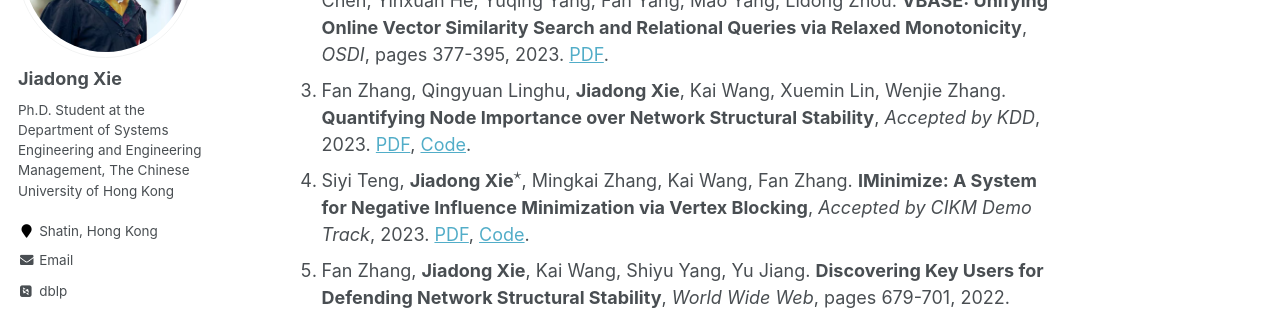
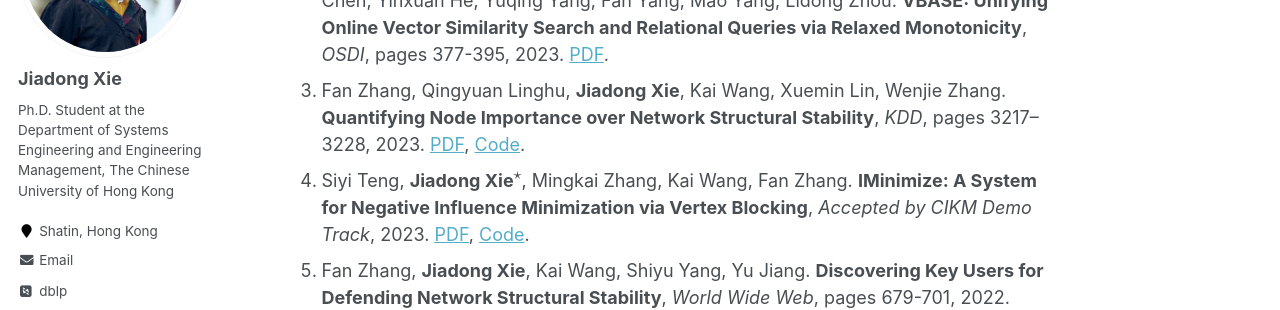
Before and after one commit to Xiejiadong/Xiejiadong.github.io, a Jekyll site: the page built from _pages/about.md, in a window 1280 px wide and 900 px high, scrolled down 417 px. Shown: the part 153-463 px from the top of the window. Built offline with Jekyll 4.4.1, drawn with Linux system fonts in a browser that asks for light colours; some web fonts are replaced; formulas are drawn with MathJax 3.

Commit message:
Update about.md

```diff
--- a/_pages/about.md
+++ b/_pages/about.md
@@ -20,7 +20,7 @@ Publications
 
 1. **Jiadong Xie**, Fan Zhang, Kai Wang, Xuemin Lin, Wenjie Zhang. **Minimizing the Influence of Misinformation via Vertex Blocking**, *ICDE*, pages 789-801, 2023. [PDF](/files/paper/%5Bicde23%5DInfluence%20Minimization.pdf).
 2. Qianxi Zhang, Shuotao Xu, Qi Chen, Guoxin Sui, **Jiadong Xie**, Zhizhen Cai, Yaoqi Chen, Yinxuan He, Yuqing Yang, Fan Yang, Mao Yang, Lidong Zhou. **VBASE: Unifying Online Vector Similarity Search and Relational Queries via Relaxed Monotonicity**, *OSDI*, pages 377-395, 2023. [PDF](/files/paper/%5Bosdi23%5Dmulti-topk.pdf).
-3. Fan Zhang, Qingyuan Linghu, **Jiadong Xie**, Kai Wang, Xuemin Lin, Wenjie Zhang. **Quantifying Node Importance over Network Structural Stability**, *Accepted by KDD*, 2023. [PDF](/files/paper/%5Bkdd23%5Dnode-importance.pdf), [Code](https://github.com/Xiejiadong/Quantifying-Node-Importance-over-Network-Structural-Stability).
+3. Fan Zhang, Qingyuan Linghu, **Jiadong Xie**, Kai Wang, Xuemin Lin, Wenjie Zhang. **Quantifying Node Importance over Network Structural Stability**, *KDD*, pages 3217–3228, 2023. [PDF](/files/paper/%5Bkdd23%5Dnode-importance.pdf), [Code](https://github.com/Xiejiadong/Quantifying-Node-Importance-over-Network-Structural-Stability).
 4. Siyi Teng, **Jiadong Xie$^\star$**, Mingkai Zhang, Kai Wang, Fan Zhang. **IMinimize: A System for Negative Influence Minimization via Vertex Blocking**, *Accepted by CIKM Demo Track*, 2023. [PDF](/files/paper/%5Bcikm23%5DIMinimize--demo.pdf), [Code](https://github.com/Tsyxxxka/IMinimize).
 5. Fan Zhang, **Jiadong Xie**, Kai Wang, Shiyu Yang, Yu Jiang. **Discovering Key Users for Defending Network Structural Stability**, *World Wide Web*, pages 679-701, 2022. [PDF](/files/paper/%5Bwwwj22%5Dcollapse%20coreness.pdf).
 6. **Jiadong Xie**. **Hindering Influence Diffusion of Community**, *SIGMOD Conference*, pages 2518-2520, 2022. [PDF](/files/paper/%5Bsigmod22%5DHindering%20Influence%20Diffusion%20of%20Community.pdf), [Poster](/files/attachments/Jiadong_Xie_Poster.pdf), [Video](/files/attachments/Jiadong_Xie_pre_video.mp4).
```
